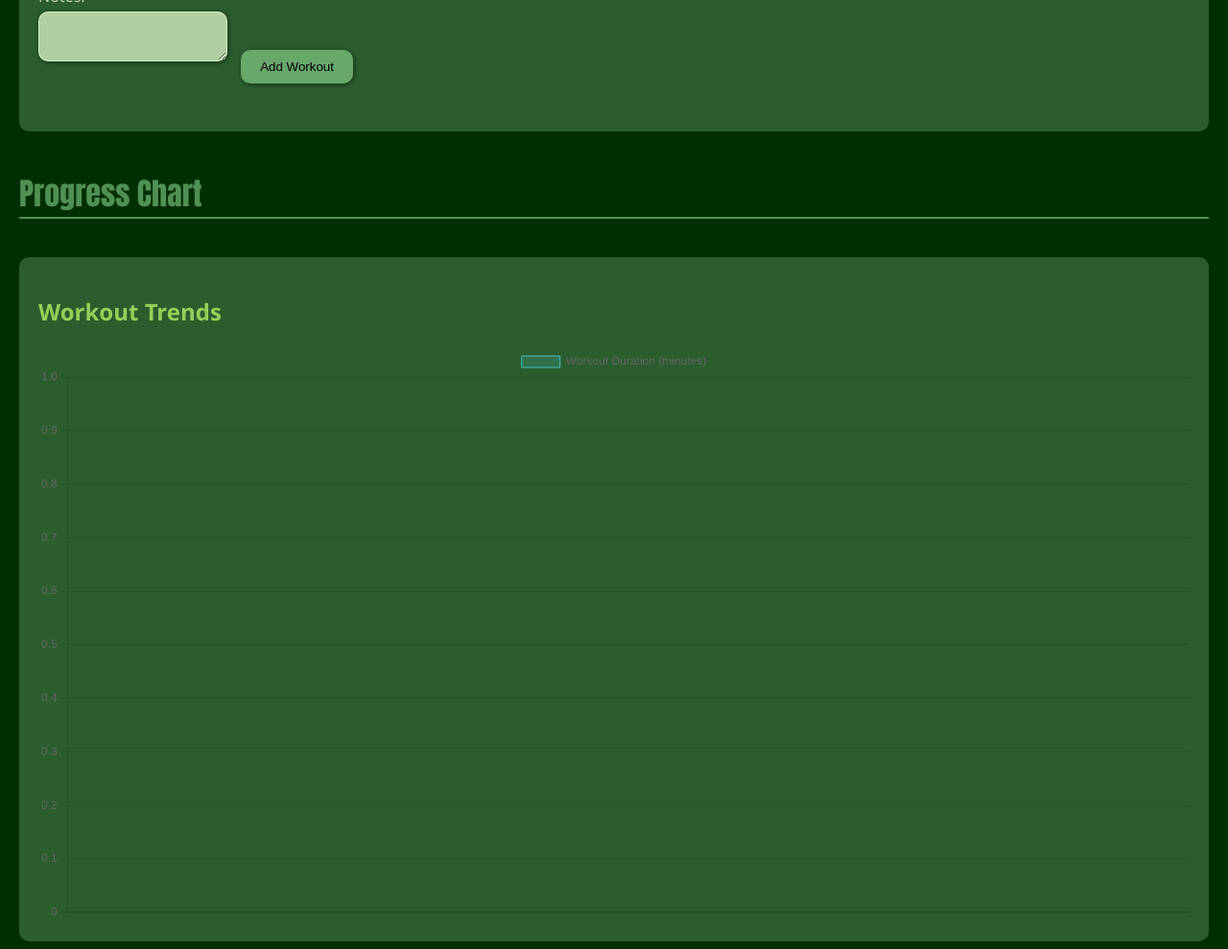
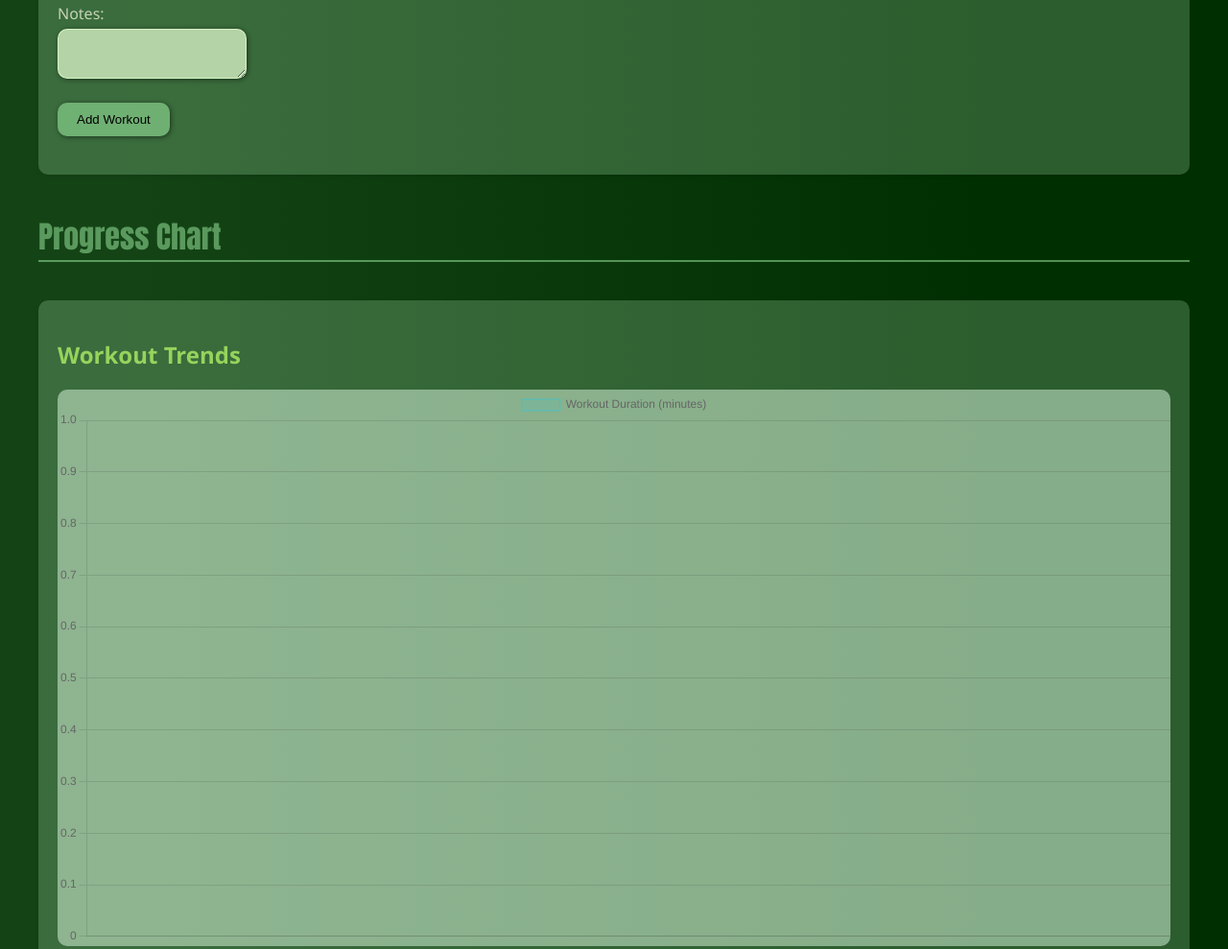
Before and after one commit to SdZika/workout-logging-form, a plain HTML site: page index.html in a window 1280 px wide. Shown: the part 448-1437 px from the top of the page at 96% size. Drawn offline with nearby package versions, Linux system fonts and the light colour scheme; a web font is replaced by a local one.

Commit message:
updated css styles

```diff
--- a/styles.css
+++ b/styles.css
@@ -11,8 +11,8 @@
 
 body {
     font-family: 'Segoe UI', Tahoma, Geneva, Verdana, sans-serif;
-    margin: 20px;
-    background-color: #003002;
+    margin: 40px;
+    background: linear-gradient(90deg, #144416 10%, #003002 80%);
     color: var(--text-color);
 }
 
@@ -41,7 +41,11 @@ section {
     border-radius: var(--border-radius);
     box-shadow: 0 2px 4px rgba(0, 0, 0, 0.1);
 }
-
+section:hover {
+    box-shadow: 0px 0px 20px rgb(154, 252, 163);
+    scale: 1.001;
+    transition: 0.5s;
+}
 h2 {
     color: var(--secondary-color);
     margin-bottom: 20px;
@@ -122,11 +126,17 @@ canvas {
     margin-top: 20px;
     max-width: 100%;
 }
-
+#workoutChart, #calorieChart {
+    border-radius: 10px;
+    background-color: #e0fbe181;
+}
 #weight-log, #calorie-log, #workout-log {
     margin-top: 20px;
 }
-
+#add-workout {
+    display: block;
+    margin-top: 10px;
+}
 .workout-entry, .calories-entry {
     display: flex;
     justify-content: space-between;
```
